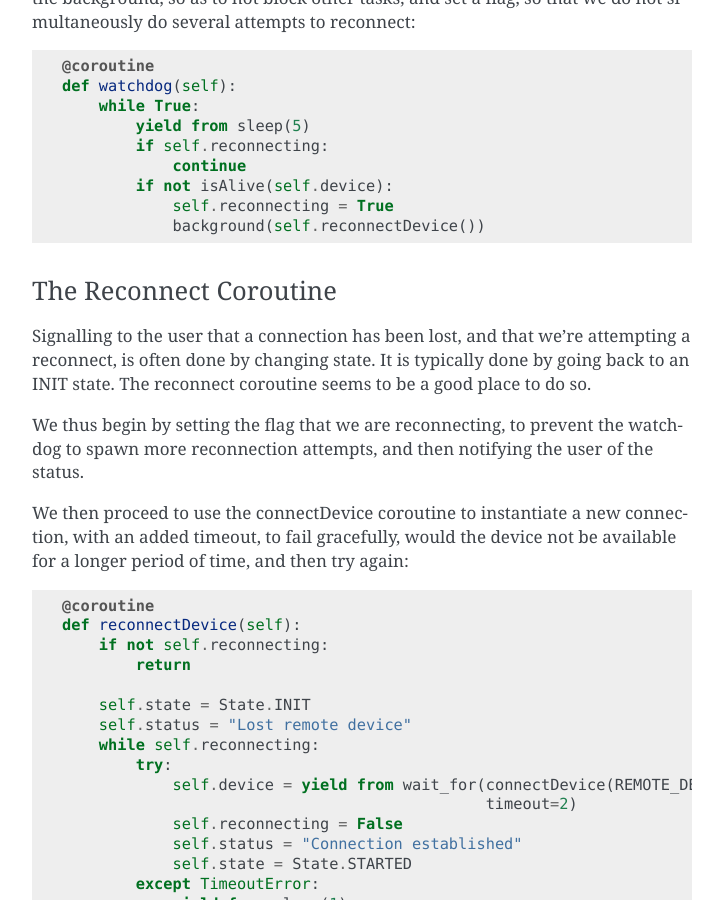
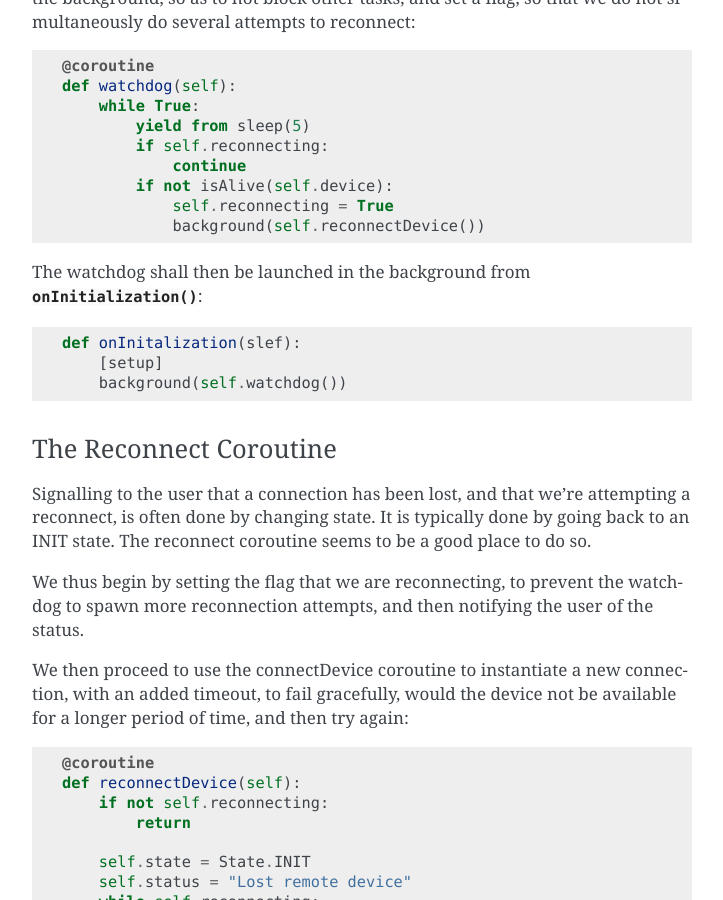
Before and after one commit to European-XFEL/howToMiddlelayer, a Sphinx documentation site: the page built from source/connect_reconnect.rst, in a window 1280 px wide and 900 px high, scrolled down 2712 px. Shown: the whole window, without its empty margins (388-1111 px from the left). Built offline with Sphinx 7.4.7, drawn with Linux system fonts in a browser that asks for light colours.

Commit message:
Add instruction on launching watchdog

```diff
--- a/source/connect_reconnect.rst
+++ b/source/connect_reconnect.rst
@@ -128,6 +128,12 @@ so that we do not simultaneously do several attempts to reconnect::
             if not isAlive(self.device):
                 self.reconnecting = True
                 background(self.reconnectDevice())
+
+The watchdog shall then be launched in the background from
+:func:`onInitialization`::
+    def onInitalization(slef):
+        [setup]
+        background(self.watchdog())
 
 The Reconnect Coroutine
 -----------------------
```
